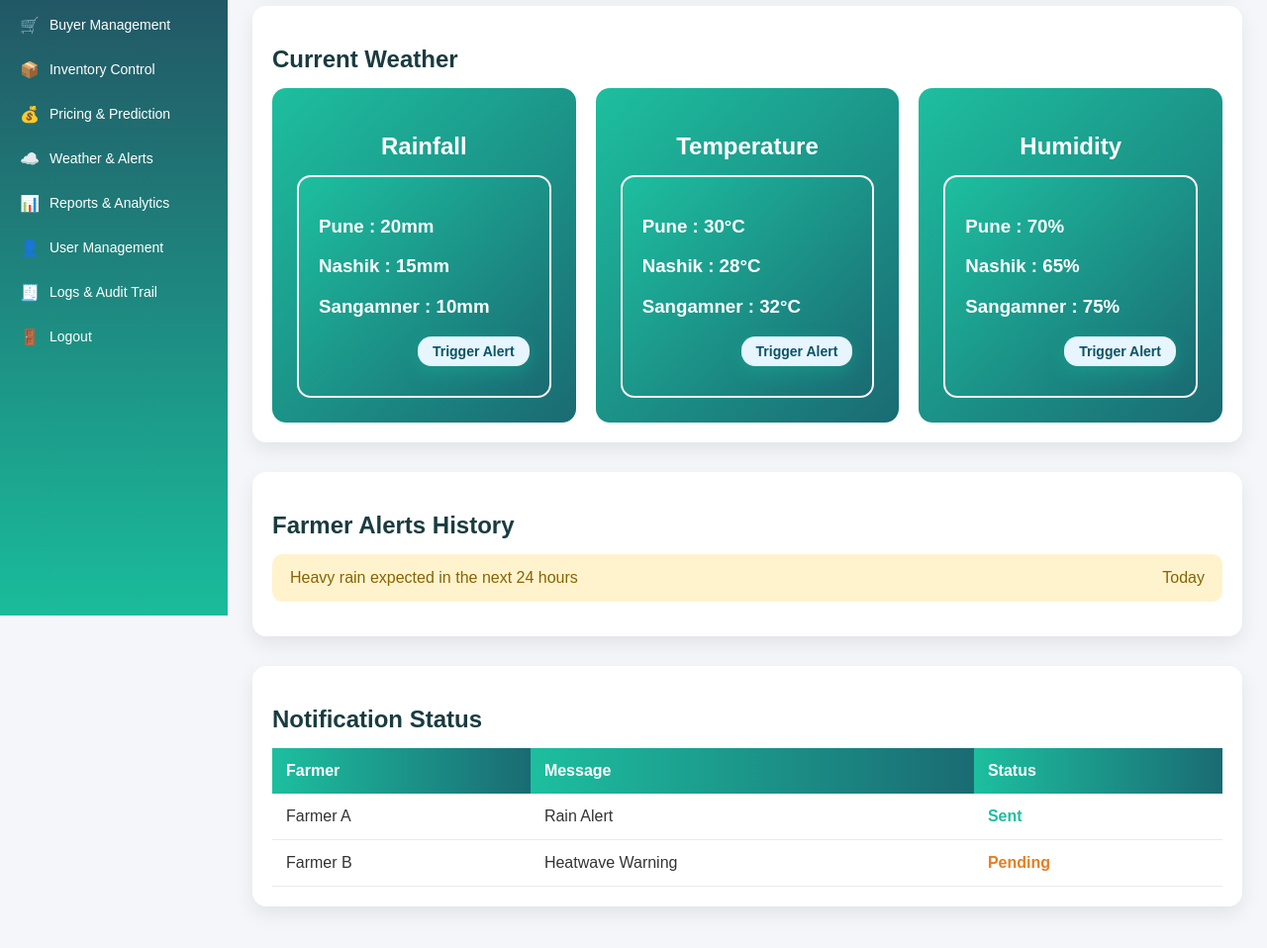
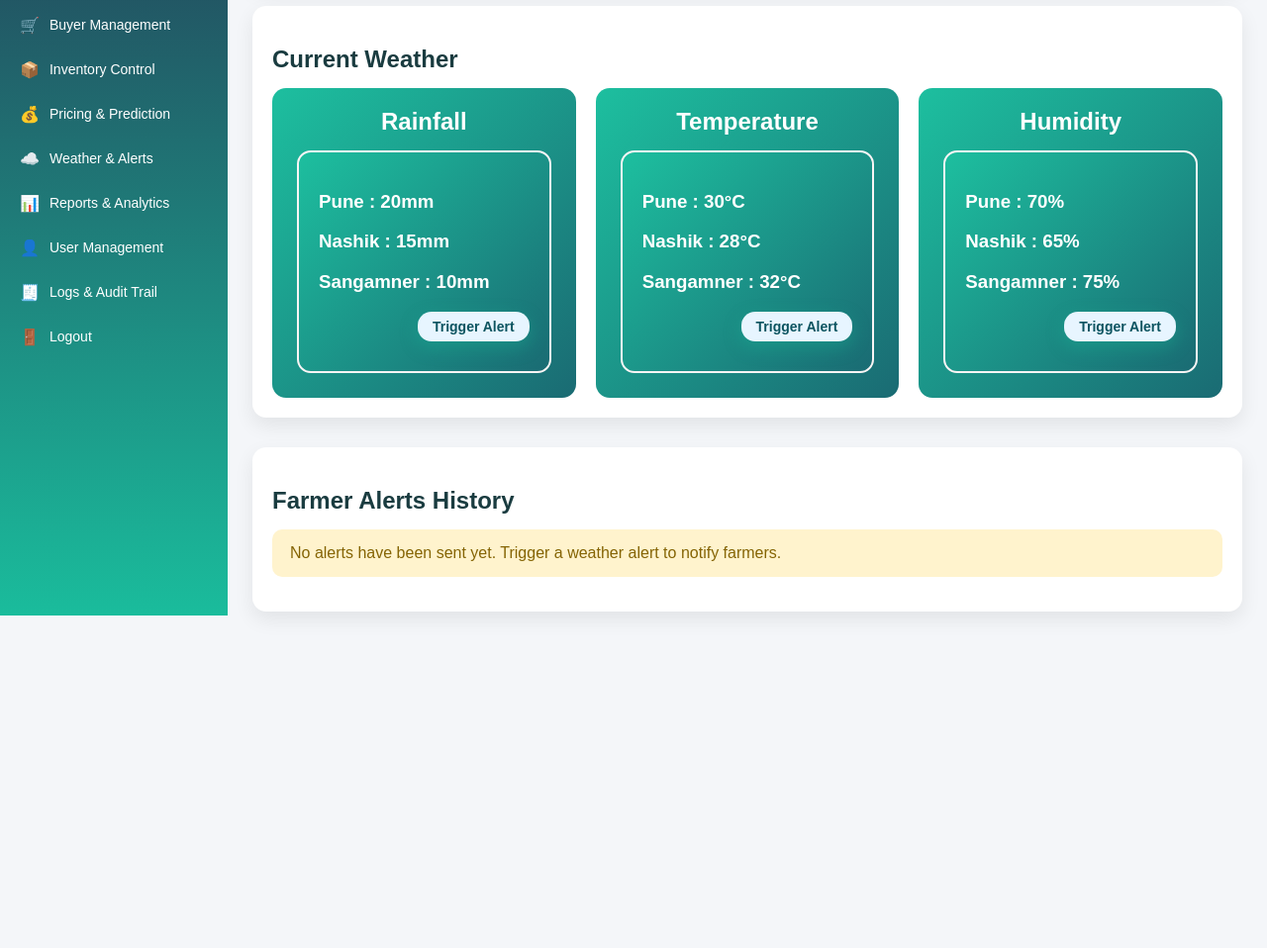
Before and after one commit to onkarsabale/admin-panel, a plain HTML site: page weather.html in a window 1280 px wide. Shown: the part 178-1136 px from the top of the page at 99% size. After the commit the page ends 851 px from the top, so only its background shows below. Drawn offline with Linux system fonts and the light colour scheme.

Commit message:
remove table in alert

```diff
--- a/weather.html
+++ b/weather.html
@@ -101,6 +101,7 @@ body{
 .weather-card {
     background: linear-gradient(135deg, #1dbf9f, #1a6b73);
     padding: 25px;
+    padding-top: 0px;
     border-radius: 14px;
     text-align: center;
     margin-bottom: 0px;
@@ -153,41 +154,6 @@ body{
 }
 
 
-
-table {
-    width: 100%;
-    border-collapse: collapse;
-    margin-top: 10px;
-}
-
-thead th {
-    background: linear-gradient(90deg, #1dbf9f, #1a6b73);
-    color: #ffffff;
-    padding: 14px;
-    text-align: left;
-    font-weight: 600;
-}
-
-tbody td {
-    padding: 14px;
-    border-bottom: 1px solid #eaeaea;
-    color: #333;
-}
-
-tbody tr:hover {
-    background-color: #f1f9f8;
-}
-
-
-.sent {
-    color: #1dbf9f;
-    font-weight: 600;
-}
-
-.pending {
-    color: #e67e22;
-    font-weight: 600;
-}
 
 
     </style>
@@ -259,61 +225,43 @@ tbody tr:hover {
 
     <div class="card">
         <h2>Farmer Alerts History</h2>
-        <div id="alert-history-container">
-
+        <div id="alert-history">
+            <div id="empty-history" class="alert-history empty">
+                No alerts have been sent yet. Trigger a weather alert to notify farmers.
+            </div>
         </div>
-        <div class="alert-history">
-            <span>Heavy rain expected in the next 24 hours</span>
-            <span>Today</span>
-        </div>
-
     </div>
 
-    <div class="card">
-        <h2>Notification Status</h2>
-
-        <table>
-            <thead>
-                <tr>
-                    <th>Farmer</th>
-                    <th>Message</th>
-                    <th>Status</th>
-                </tr>
-            </thead>
-            <tbody>
-                <tr>
-                    <td>Farmer A</td>
-                    <td>Rain Alert</td>
-                    <td class="sent">Sent</td>
-                </tr>
-                <tr>
-                    <td>Farmer B</td>
-                    <td>Heatwave Warning</td>
-                    <td class="pending">Pending</td>
-                </tr>
-            </tbody>
-        </table>
-    </div>
 
 
 </div>
 
   <script>
-document.querySelectorAll(".alert-Button").forEach(button => {
+    document.querySelectorAll(".alert-Button").forEach(button => {
     button.addEventListener("click", () => {
 
+        // Detect weather type
         const card = button.closest(".weather-card");
-        const type = card.dataset.type;
-        const message = `${type} alert sent to farmers`;
-        const historyContainer = document.getElementById("alert-history-container");
-        const alertDiv = document.createElement("div");
-        alertDiv.className = "alert-history";
-        alertDiv.innerHTML = `
-            <span>⚠ ${message}</span>
+        const type = card.querySelector(".weather-card-heading").innerText;
+
+        // Remove empty message ON FIRST ALERT
+        const emptyMsg = document.getElementById("empty-history");
+        if (emptyMsg) emptyMsg.remove();
+
+        // Create alert history item
+        const history = document.getElementById("alert-history");
+
+        const alertItem = document.createElement("div");
+        alertItem.className = "alert-history";
+        alertItem.innerHTML = `
+            <span>⚠ ${type} alert sent to farmers</span>
             <span>${new Date().toLocaleString()}</span>
         `;
-        historyContainer.prepend(alertDiv);
-        alert(`${type} alert sent successfully!`);
+
+        history.prepend(alertItem);
+
+        // Popup confirmation
+        alert("Alert sent to farmers!");
     });
 });
 </script>
```
